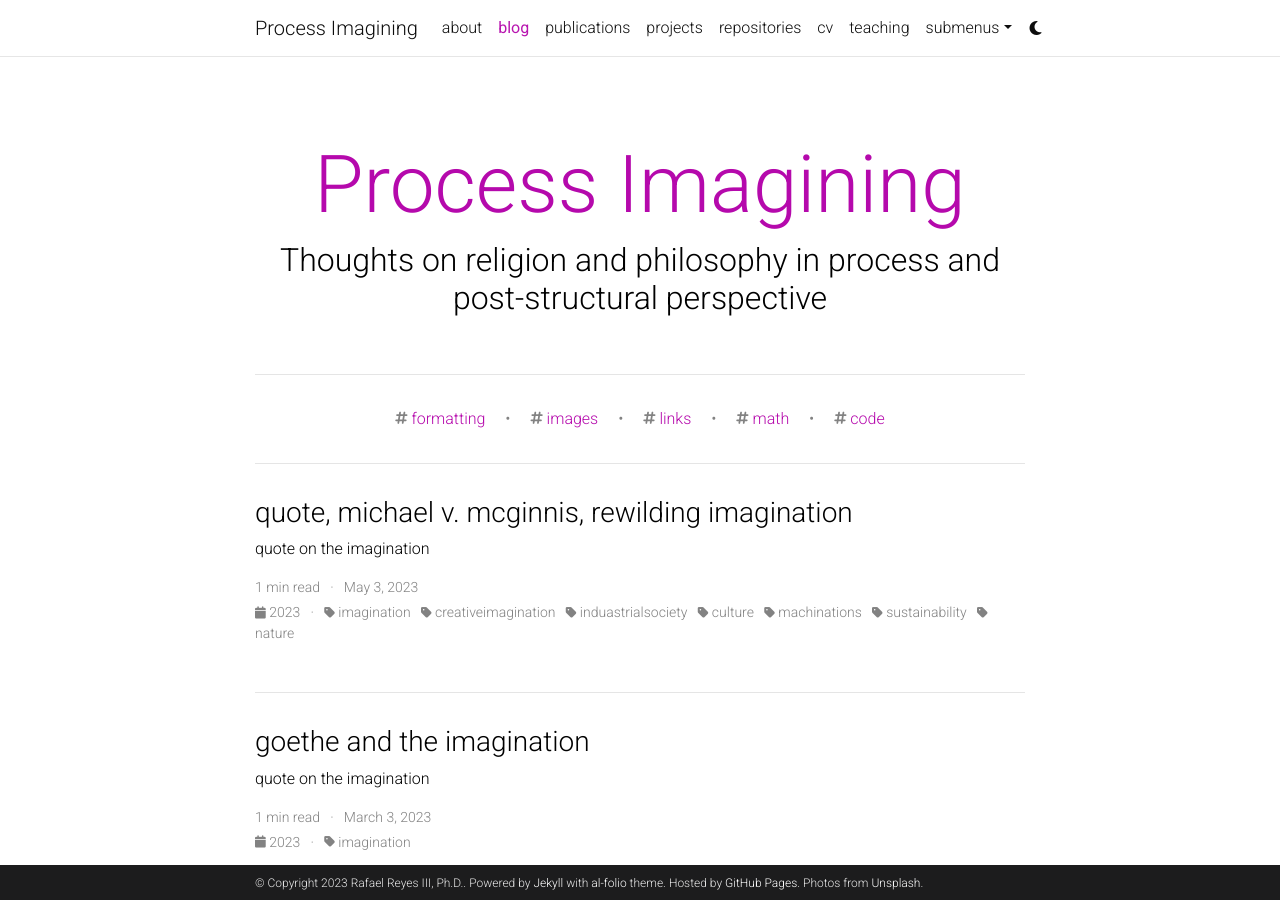
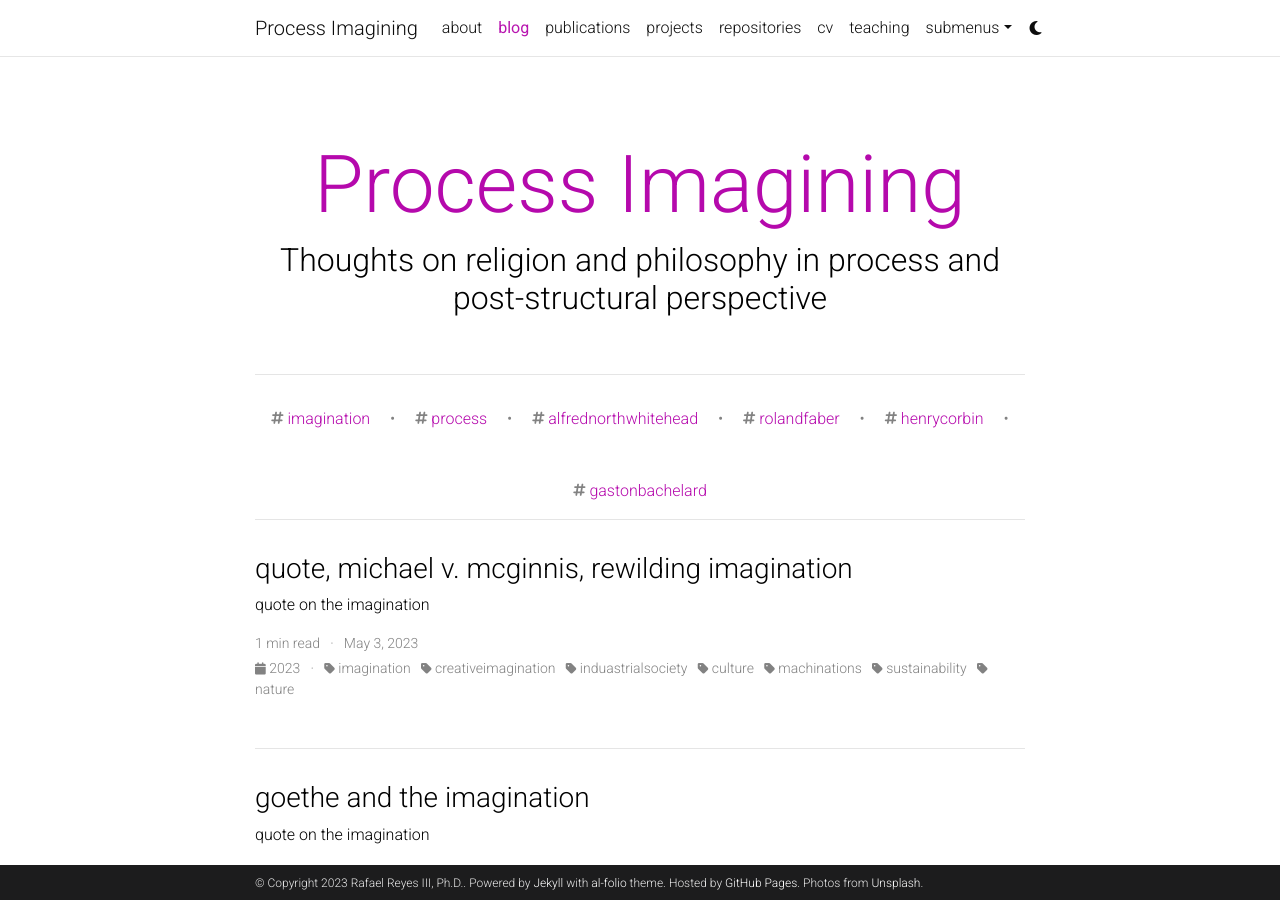
Before and after one commit to rafaelr3/pi.github.io, a Jekyll site: the page built from blog/index.html, in a window 1280 px wide and 900 px high. Built offline with Jekyll 4.4.1, drawn with Linux system fonts in a browser that asks for light colours; the list of posts is cut into pages by our own code; comment, search, counter and statistics services are not loaded; a style sheet for code colours, icons or effects is not loaded.

Commit message:
updated hastags

```diff
--- a/_config.yml
+++ b/_config.yml
@@ -239,7 +239,7 @@ jekyll-archives:
     tag: '/blog/tag/:name/'
     category: '/blog/category/:name/'
 
-display_tags: ['formatting', 'images', 'links', 'math', 'code'] # these tags will be displayed on the front page of your blog
+display_tags: ['imagination', 'process', 'alfrednorthwhitehead', 'rolandfaber', 'henrycorbin', 'gastonbachelard'] # these tags will be displayed on the front page of your blog
 
 # -----------------------------------------------------------------------------
 # Jekyll Scholar
```
